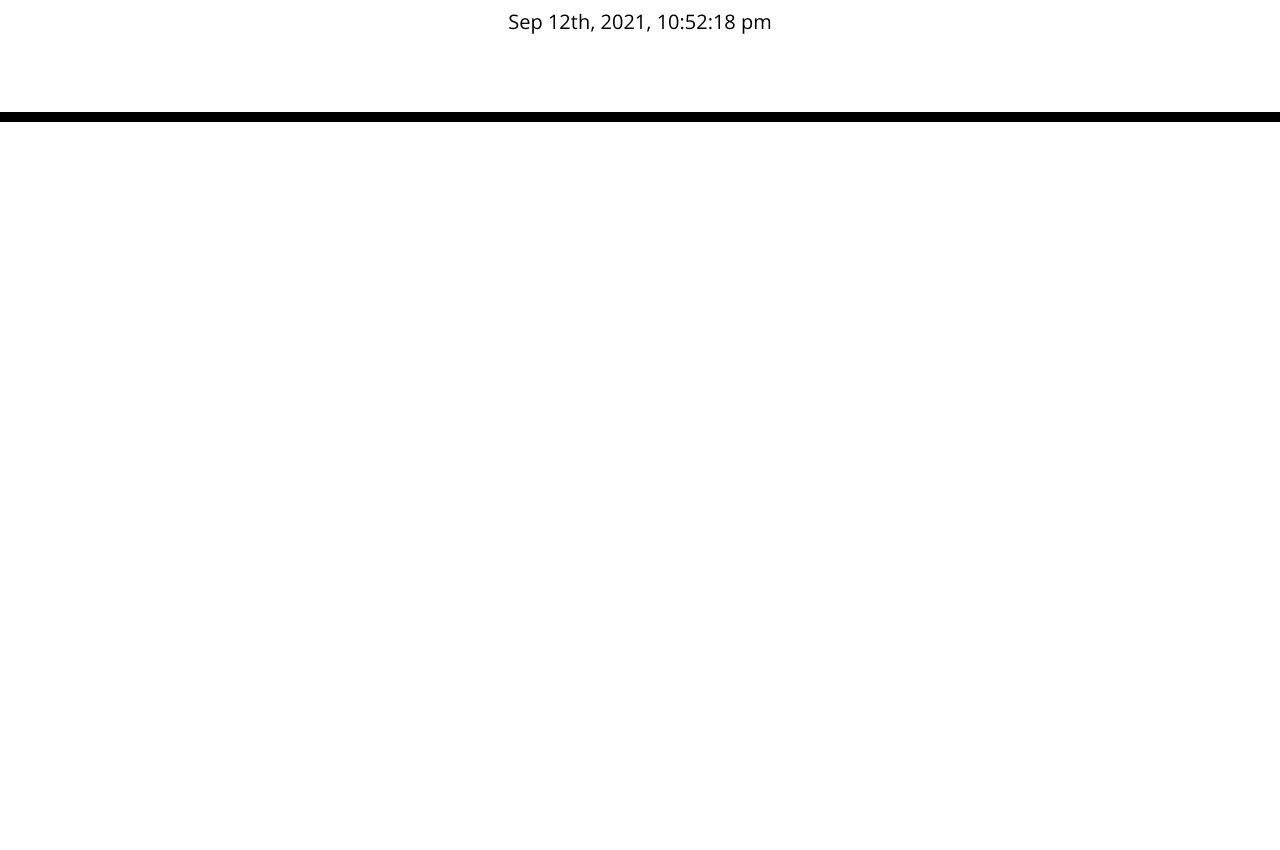
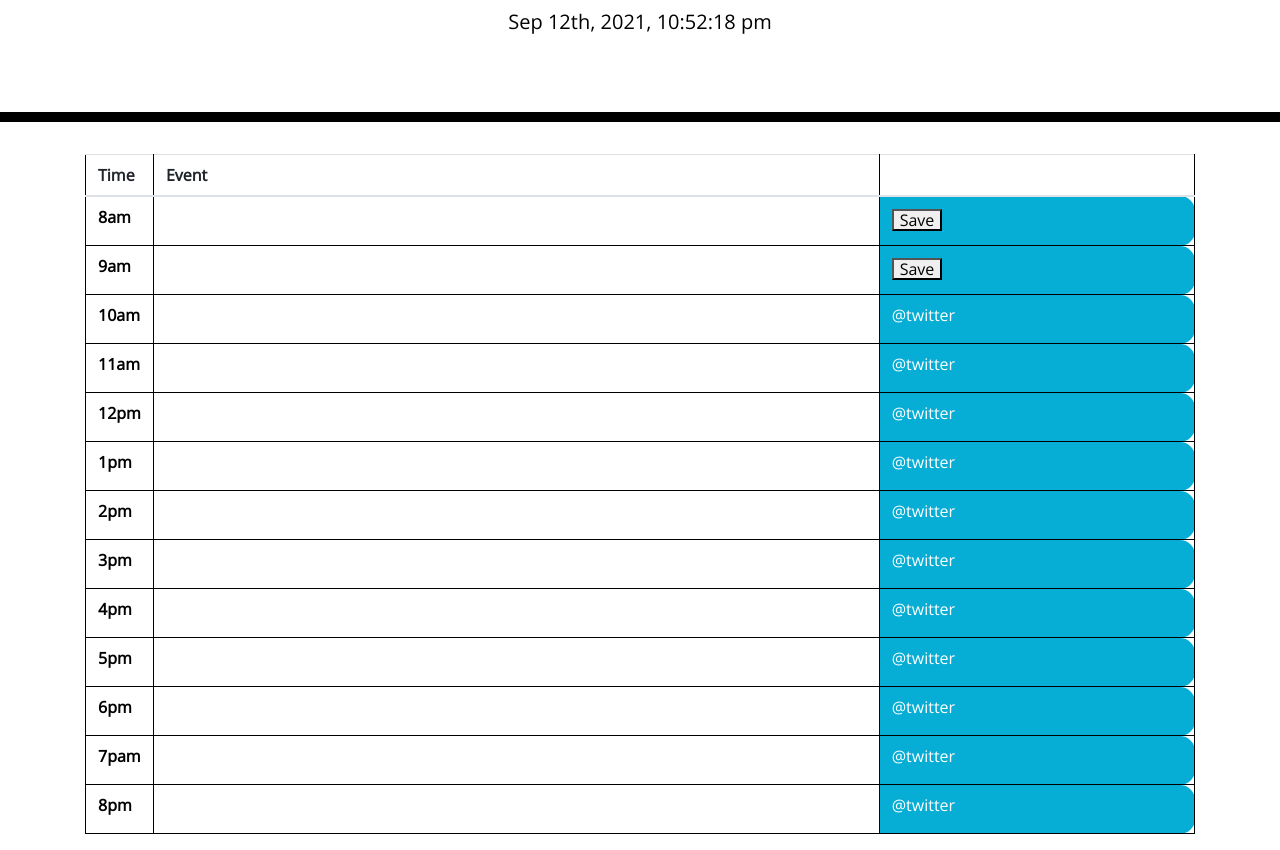
Before and after one commit to Krcano/Day-Planner, a plain HTML site: page index.html in a window 1280 px wide. Shown: the part 182-1032 px from the top of the page. Before the commit the page ends 800 px from the top, so only its background shows below. Drawn offline with nearby package versions, Linux system fonts and the light colour scheme.

Commit message:
added table with text inputs and local storage foundation

```diff
--- a/index.html
+++ b/index.html
@@ -30,8 +30,101 @@
     </header>
     <div class="container">
       <!-- Timeblocks go here -->
-    </div>
 
+      <!-- <table>
+        <tr>
+          <td>Time</td>
+          <th>Events</th>
+          <th>Time Slots</th>
+          <th></th>
+        </tr>
+        <tbody>
+        <tr>
+          <td >Timeblocks</td>
+          <td>event data</td>
+          <td>event data</td>
+          <td>
+            <button>save button</button>
+          </td>
+          <tr>
+      </tbody> -->
+      <table class="table">
+        <thead>
+          <tr>
+            <th scope="col">Time</th>
+            <th scope="col">Event</th>
+            <th scope="col"></th>
+          </tr>
+        </thead>
+        <tbody>
+          <tr>
+            <th class="hour">8am</th>
+            <td class="event"><input type="text" class="input"></td>
+            <td class="saveBtn"><button>Save</button></td>
+          </tr>
+          <tr>
+            <th class="hour">9am</th>
+            <td class="event"><input type="text" class="input"></td>
+            <td class="saveBtn"><button>Save</button></td>
+          </tr>
+          <tr>
+            <th class="hour">10am</th>
+            <td class="event"><input type="text" class="input"></td>
+            <td class="saveBtn">@twitter</td>
+          </tr>
+          <tr>
+            <th class="hour">11am</th>
+            <td class="event"><input type="text" class="input"></td>
+            <td class="saveBtn">@twitter</td>
+          </tr>
+          <tr>
+            <th class="hour">12pm</th>
+            <td class="event"><input type="text" class="input"></td>
+            <td class="saveBtn">@twitter</td>
+          </tr>
+          <tr>
+            <th class="hour">1pm</th>
+            <td class="event"><input type="text" class="input"></td>
+            <td class="saveBtn">@twitter</td>
+          </tr>
+          <tr>
+            <th class="hour">2pm</th>
+            <td class="event"><input type="text" class="input"></td>
+            <td class="saveBtn">@twitter</td>
+          </tr>
+          <tr>
+            <th class="hour">3pm</th>
+            <td class="event"><input type="text" class="input"></td>
+            <td class="saveBtn">@twitter</td>
+          </tr>
+          <tr>
+            <th class="hour">4pm</th>
+            <td class="event"><input type="text" class="input"></td>
+            <td class="saveBtn">@twitter</td>
+          </tr>
+          <tr>
+            <th class="hour">5pm</th>
+            <td class="event"><input type="text" class="input"></td>
+            <td class="saveBtn">@twitter</td>
+          </tr>
+          <tr>
+            <th class="hour">6pm</th>
+            <td class="event"><input type="text" class="input"></td>
+            <td class="saveBtn">@twitter</td>
+            <tr>
+              <th class="hour">7pam</th>
+              <td class="event"><input type="text" class="input"></td>
+              <td class="saveBtn">@twitter</td>
+            </tr>
+            <tr>
+              <th class="hour">8pm</th>
+              <td class="event"><input type="text" class="input"></td>
+              <td class="saveBtn">@twitter</td>
+            </tr>
+          </tr>
+        </tbody>
+      </table>
+     </div>
     <script src="https://cdnjs.cloudflare.com/ajax/libs/jquery/3.2.1/jquery.min.js"></script>
     <script src="https://cdnjs.cloudflare.com/ajax/libs/moment.js/2.24.0/moment.min.js"></script>
     <script src="script.js"></script>
--- a/script.js
+++ b/script.js
@@ -1,10 +1,44 @@
-var today = moment();
-$("#currentDay").text(today.format("MMM Do, YYYY, h:mm:ss a"));
 
 //To Do list
 /* 1. Create standard business  time slots ~9am-5pm
         a.Must be color-coded to show events on past present and future dates
    2. When timeblock is clicked can insert text
-        a. Needs a save butto to save event
+        a. Needs a save button to save event
    3. Must savec to local storage even after refreshing the page
   */
+var saveButton = document.querySelectorAll('.saveBtn')
+   var today = moment();
+$("#currentDay").text(today.format("MMM Do, YYYY, h:mm:ss a"));
+
+var inputEl = document.createElement("event");
+inputEl.setAttribute('type', 'text');
+inputEl.setAttribute('value', 'default');
+
+
+
+
+
+
+// local storage DOESNT WORK
+function saveEvents(){
+var eventName = document.querySelectorAll(".input");
+var task ={
+     name: eventName.value,
+};
+}
+if(localStorage.getItem("task") !== null){
+     var eventSaves = JSON.parse(localStorage.getItem('task'));
+     eventSaves.push(task);
+     localStorage.setItem('task', JSON.stringify(eventArray));
+}else{
+     var eventArray = [task]
+     localStorage.setItem('task', JSON.stringify(eventArray));
+}
+
+
+
+saveButton.addEventListener('click', function(event){
+     event.preventDefault();
+     saveEvents();
+
+})
--- a/style.css
+++ b/style.css
@@ -63,9 +63,29 @@ textarea {
   border-bottom-right-radius: 15px;
   background-color: #06aed5;
   color: white;
+  width: 30%;
 }
 
 .saveBtn i:hover {
   font-size: 20px;
   transition: all 0.3s ease-in-out;
 }
+
+/* My additions */
+table, th, td {
+
+  border: 1px solid black;
+  border-collapse: collapse;
+  padding: 20px;
+}
+table{
+  width:100%;
+
+}
+td{
+  width:70%;
+}
+input {
+  width: 100%;
+  border: transparent;
+}
```
